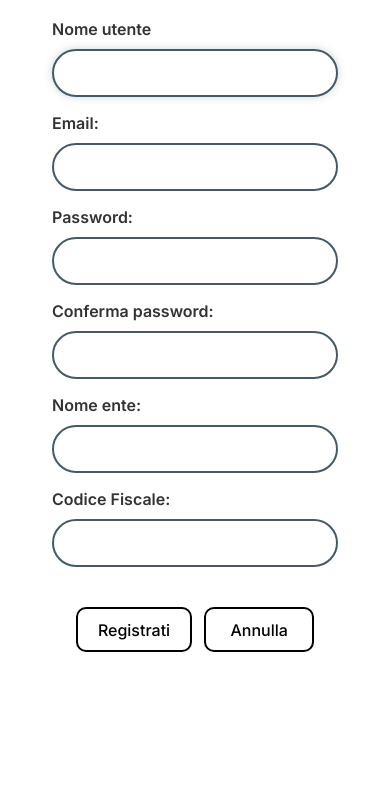
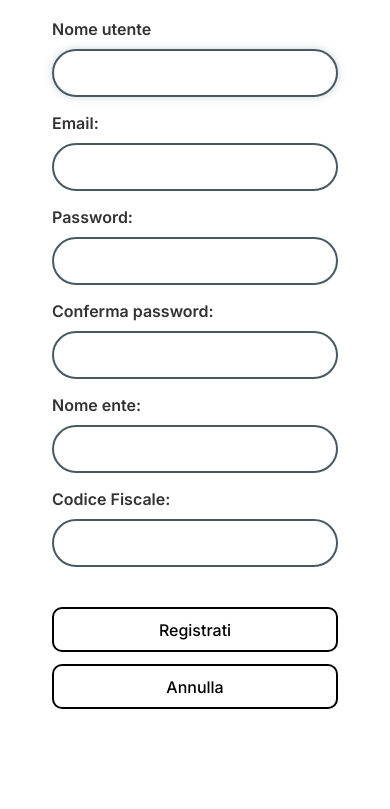
Before and after one commit to nataliIasan/asso3-lite, a Django app: page /accounts/signup/ente-full/ in a window 390 px wide. Shown: the part 238-1047 px from the top of the page. Before the commit the page ends 890 px from the top, so only its background shows below. Run offline with Django 4.2, Linux system fonts and the light colour scheme.

Commit message:
Fix iOS Safari buttons, readonly contrast and mobile responsive layout

```diff
--- a/portal/static/assets/style.css
+++ b/portal/static/assets/style.css
@@ -630,7 +630,18 @@ textarea {
   color: var(--bg-white);
 }
 
-/* Stile dei campi in modalità Readonly e Disabled */
+/* Reset globale pulsanti per Safari / iOS */
+button,
+input[type="submit"],
+input[type="button"],
+.btn {
+  -webkit-appearance: none !important;
+  -moz-appearance: none !important;
+  appearance: none !important;
+  box-sizing: border-box !important;
+}
+
+/* Stile dei campi in modalità Readonly e Disabled (Fix iOS e contrasto) */
 .form-input-wrapper input[readonly],
 .form-input-wrapper textarea[readonly],
 .form-input-wrapper input[disabled],
@@ -639,8 +650,10 @@ textarea {
 .form-input-wrapper .input[readonly],
 .form-input-wrapper .input[disabled] {
   background-color: var(--bg-readonly) !important;
-  color: var(--text-light) !important;
+  color: var(--text-dark) !important;                   /* Testo scuro e ben visibile (invece di var(--text-light)) */
+  -webkit-text-fill-color: var(--text-dark) !important; /* FONDAMENTALE per Safari su iOS */
   border-color: var(--slate-gray) !important;
+  opacity: 1 !important;                                 /* Impedisce a iOS di sbiadire i campi */
   cursor: not-allowed !important;
 }
 
@@ -1178,8 +1191,7 @@ textarea {
     }
 
 
-  /* 2. INTESTAZIONI PAGINA E PULSANTI D'AZIONE (ES. "LE MIE AZIENDE") */
-  /* Forziamo la disposizione verticale del contenitore per non schiacciare gli elementi */
+    /* 2. INTESTAZIONI PAGINA E PULSANTI D'AZIONE */
     .header-with-btn,
     .page-header,
     .top-bar-azienda {
@@ -1209,14 +1221,13 @@ textarea {
       margin-bottom: 16px !important;
     }
 
-  /* Disposizione e formato del pulsante per evitare deformazioni o restringimenti */
     .btn-outline-red,
     .header-with-btn .btn,
     .btn-add {
       display: inline-flex !important;
       align-items: center !important;
       justify-content: center !important;
-    white-space: nowrap !important; /* Impedisce al testo di andare a capo */
+      white-space: nowrap !important;
       width: auto !important;
       max-width: 100% !important;
       padding: 10px 18px !important;
@@ -1224,10 +1235,10 @@ textarea {
     }
 
 
-  /* 3. PULSANTI NEI FORM DI LOGIN E REGISTRAZIONE */
+    /* 3. PULSANTI NEI FORM DI LOGIN E REGISTRAZIONE (MODIFICATO: DISPOSIZIONE VERTICALE) */
     .btn-row.custom-form-buttons {
       display: flex !important;
-    flex-direction: row !important;
+      flex-direction: column !important;
       justify-content: center !important;
       align-items: center !important;
       gap: 12px !important;
@@ -1239,8 +1250,7 @@ textarea {
 
     .btn-row.custom-form-buttons .btn,
     .btn-row.custom-form-buttons .back-btn {
-    width: auto !important;
-    min-width: 110px !important;
+      width: 100% !important;
       text-align: center !important;
       margin: 0 !important;
     }
@@ -1256,33 +1266,39 @@ textarea {
     }
 
 
-  /* 4. SEZIONE IN BASSO (TORNA INDIETRO ED ELIMINA ACCOUNT) */
+    /* 4. SEZIONE IN BASSO (MODIFICATO: PULSANTI A LARGHEZZA PIENA) */
     .footer-actions,
     .btn-row {
       display: flex !important;
+      flex-direction: column !important;
       justify-content: center !important;
       align-items: center !important;
       width: 100% !important;
+      gap: 12px !important;
       margin-top: 25px !important;
       text-align: center !important;
     }
 
     .back-btn,
-  .btn-back {
+    .btn-back,
+    .footer-actions .btn,
+    .btn-row .btn,
+    .btn-row button,
+    .btn-row a {
       display: inline-flex !important;
       align-items: center !important;
       justify-content: center !important;
-    white-space: nowrap !important;
-    width: auto !important;
-    margin: 5px !important;
+      white-space: normal !important;
+      word-break: break-word !important;
+      width: 100% !important;
+      max-width: 100% !important;
+      margin: 0 !important;
+      padding: 12px 16px !important;
       text-align: center !important;
     }
 
-  /* ==========================================
-     GESTIONE FORM E CAMPI D'INSERIMENTO SU MOBILE
-     ========================================== */
 
-  /* 1. Disposizione verticale per tutte le righe del form (Label sopra, Input sotto) */
+    /* 5. GESTIONE FORM E CAMPI D'INSERIMENTO SU MOBILE */
     .form-group-flex {
       display: flex !important;
       flex-direction: column !important;
@@ -1303,18 +1319,15 @@ textarea {
       width: 100% !important;
     }
 
-
-  /* 2. Campo numerico FSL con pulsante "Salva e chiudi anno" affiancato */
     .field-with-action {
       display: flex !important;
       flex-direction: row !important;
       align-items: center !important;
       gap: 10px !important;
       width: 100% !important;
-    flex-wrap: wrap !important; /* Va a capo in modo fluido se lo schermo è molto stretto */
+      flex-wrap: wrap !important;
     }
 
-  /* Protezione del campo di input numerico per evitare che si schiacci a pallino */
     .field-with-action input,
     .field-with-action input[type="number"],
     .field-with-action input[type="text"] {
@@ -1325,10 +1338,9 @@ textarea {
       border-radius: 20px !important;
       padding: 4px 8px !important;
       box-sizing: border-box !important;
-    flex-shrink: 0 !important; /* Impedisce al pulsante di comprimere l'input */
+      flex-shrink: 0 !important;
     }
 
-  /* Formattazione del pulsante d'archivio affiancato */
     .btn-inline-archive {
       display: inline-flex !important;
       align-items: center !important;
@@ -1338,14 +1350,12 @@ textarea {
       font-size: 13px !important;
       height: 42px !important;
       width: auto !important;
-    flex: 1 !important; /* Occupa lo spazio rimanente nella riga */
+      flex: 1 !important;
       min-width: 140px !important;
       text-align: center !important;
       border-radius: 20px !important;
     }
 
-
-  /* 3. Campo in sola lettura (FSL attivati in totale) */
     .readonly-input-styled,
     .readonly-input-styled input {
       width: 100% !important;
@@ -1355,22 +1365,20 @@ textarea {
       box-sizing: border-box !important;
     }
 
-  /* Layout verticale per la griglia su schermi mobili */
+
+    /* 6. GRIGLIA EDITORIALE */
     .editorial-grid {
       display: flex;
       flex-direction: column;
     }
 
-  /* Rimuoviamo la linea rossa superiore dalla prima colonna ("Le Scuole")
-     per evitare il doppio bordo con la linea grigia (.editorial-divider) */
     .editorial-grid .editorial-col:first-child {
       border-top: none;
       padding-top: 0;
     }
 
-  /* Applichiamo la linea rossa divisoria e lo spazio solo tra le colonne successive */
     .editorial-col + .editorial-col {
-    border-top: 2px solid #D6272D; /* Sostituisci con il tuo codice colore rosso/bordeaux */
+      border-top: 2px solid var(--main-red);
       margin-top: 2rem;
       padding-top: 2rem;
     }
--- a/templates/portal/azienda_detail.html
+++ b/templates/portal/azienda_detail.html
@@ -54,7 +54,7 @@
         <a class="btn back-btn" href="{% url 'ente_aziende_list' %}">⬅ Torna indietro</a>
         <a class="btn" href="{% url 'ente_azienda_update' azienda.pk %}">Modifica</a>
       {% else %}
-        <a class="btn back-btn" href="javascript:history.back()">⬅ Torna indietro</a>
+        <a class="btn back-btn" href="javascript:history.back()">← Torna indietro</a>
       {% endif %}
     </div>
   </div>
```
Lines whose indentation alone changed are shown as unchanged.
